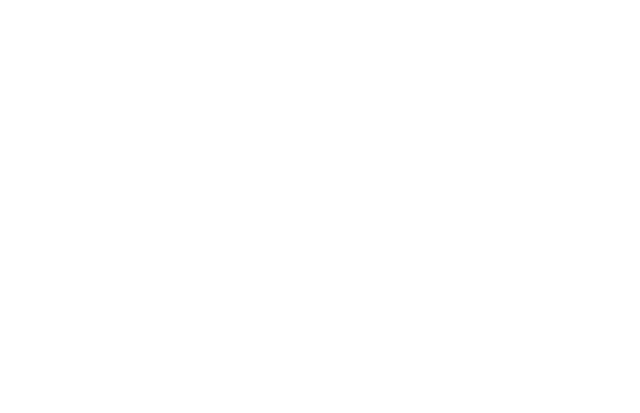
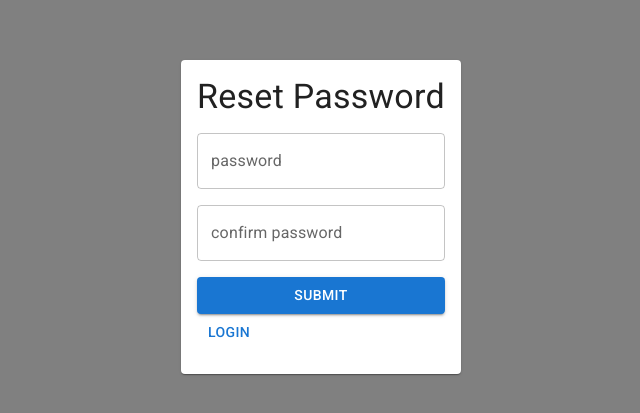
Before and after one commit to castle88/junk2, a React (Create React App) app in the folder client/: page /resetPassword/1 in a window 1280 px wide. Before the commit this address had no page. Shown: the part 183-596 px from the top of the page, without its empty margins (319-959 px from the left). Built offline with nearby package versions, Linux system fonts and the light colour scheme.

Commit message:
auth forms working

```diff
--- a/client/package.json
+++ b/client/package.json
@@ -11,6 +11,7 @@
     "@testing-library/jest-dom": "^5.16.2",
     "@testing-library/react": "^12.1.3",
     "@testing-library/user-event": "^13.5.0",
+    "axios": "^0.26.0",
     "react": "^17.0.2",
     "react-dom": "^17.0.2",
     "react-router-dom": "^6.2.1",
--- a/client/src/App.js
+++ b/client/src/App.js
@@ -2,6 +2,9 @@
 import Login from './pages/Login'
 import Register from './pages/Register'
 import Forgot from './pages/Forgot'
+import PrivateRoute from './components/PrivateRoute'
+import Reset from './pages/Reset'
+import Home from './pages/Home'
 import { CssBaseline } from "@mui/material"
 
 function App() {
@@ -10,9 +13,14 @@
     <CssBaseline />
     <Router>
       <Routes>
+        <Route exact element={<PrivateRoute />}>
+          <Route exact path='/' element={<Home />} />
+        </Route>
+
         <Route exact path='/login' element={<Login />} />
         <Route exact path='/register' element={<Register />} />
         <Route exact path='/forgotPassword' element={<Forgot />} />
+        <Route exact path='/resetPassword/:resetToken' element={<Reset />} />
       </Routes>
     </Router>
     </>
--- /dev/null
+++ b/client/src/components/PrivateRoute.js
@@ -0,0 +1,9 @@
+import { Navigate, Outlet } from 'react-router-dom'
+
+export default function PrivateRoute() {
+	let userId = localStorage.getItem('authtoken') === null ? false : true
+
+  return (
+    <>{userId ? <Outlet /> : <Navigate to='/login' />}</>
+  )
+}
--- a/client/src/pages/Forgot.jsx
+++ b/client/src/pages/Forgot.jsx
@@ -1,16 +1,18 @@
-import { Box, Card, CardContent, TextField, Typography, Button, Stack } from '@mui/material'
+import { Box, Card, CardContent, TextField, Typography, Button, Stack, formControlLabelClasses, formGroupClasses } from '@mui/material'
 import { useNavigate } from 'react-router-dom'
 import { useState } from 'react'
+import axios from 'axios'
 
 function Forgot() {
+	const { error, setError } = useState('')
+	const [sent, setSent] = useState(false)
 	const [formFields, setFormFields] = useState({
-		username: '',
 		email: '',
 	})
+	const { email } = formFields
 
 	const navigate = useNavigate()
 
-	const { username, email } = formFields
 
 	const handleChange = (e) => {
 		setFormFields((prevState) => {
@@ -21,7 +23,24 @@
 	const handleSubmit = async (e) => {
 		e.preventDefault()
 
-		console.log(formFields)
+		const config = {
+			headers: {
+				'Content-Type': 'application/json',
+			}
+		}
+		try{
+			const { data } = await axios.post('http://localhost:3333/api/auth/forgotPassword', { email }, config)
+			//setError('Email has been sent')
+			console.log(data.token)
+
+			if(data) setSent(true)
+
+		}catch(err){
+			setError(err.response.data.error)
+			setTimeout(() => {
+				setError('')
+			}, 5000)
+		}
 	}
 
 	const centerBox = {
@@ -38,8 +57,10 @@
 		<CardContent>
 			<Stack component='form' onSubmit={handleSubmit} direction='column' spacing={2}>
 				<Typography variant='h4' component='h2' gutterBottom>Forgot Password</Typography>
-				<TextField label='username' type='text' name='username' value={username} onChange={handleChange} />
+				{error !== '' && <Typography variant='body'>{error}</Typography>}
+				{sent && <Typography variant='body'>Password reset email sent</Typography>}
 				<TextField label='email' type='email' name='email' value={email} onChange={handleChange} />
+				{error !== '' && <Typography>{error}</Typography>}
 				<Button type='submit' variant='contained'>Submit</Button>
 			</Stack>
 			<Button onClick={() => navigate('/login')}>Login</Button>
--- /dev/null
+++ b/client/src/pages/Home.jsx
@@ -0,0 +1,9 @@
+import React from 'react'
+
+function Home() {
+  return (
+    <div>Home</div>
+  )
+}
+
+export default Home
--- a/client/src/pages/Login.jsx
+++ b/client/src/pages/Login.jsx
@@ -1,16 +1,18 @@
 import { Box, Card, CardContent, TextField, Typography, Button, Stack } from '@mui/material'
+import axios from 'axios'
 import { useNavigate } from 'react-router-dom'
 import { useState } from 'react'
 
 function Login() {
+	const [error, setError] = useState('')
 	const [formFields, setFormFields] = useState({
-		username: '',
 		email: '',
+		password: '',
 	})
 
 	const navigate = useNavigate()
 
-	const { username, email } = formFields
+	const { email, password } = formFields
 
 	const handleChange = (e) => {
 		setFormFields((prevState) => {
@@ -21,7 +23,25 @@
 	const handleSubmit = async (e) => {
 		e.preventDefault()
 
-		console.log(formFields)
+		const config = {
+			headers: {
+				'Content-Type': 'application/json'
+			}
+		}
+		try{
+			const { data } = await axios.post(
+				'http://localhost:3333/api/auth/login', formFields, config
+			)
+
+			localStorage.setItem('authtoken', data.token)
+
+			navigate('/')
+		}catch(err){
+			setError(err.response.data.error)
+			setTimeout(() => {
+				setError('')
+			}, 5000)
+		}
 	}
 
 	const centerBox = {
@@ -38,8 +58,9 @@
 		<CardContent>
 			<Stack component='form' onSubmit={handleSubmit} direction='column' spacing={2}>
 				<Typography variant='h4' component='h2' gutterBottom>Login</Typography>
-				<TextField label='username' type='text' name='username' value={username} onChange={handleChange} />
+				{error !== '' && <Typography variant='body'>{error}</Typography>}
 				<TextField label='email' type='email' name='email' value={email} onChange={handleChange} />
+				<TextField label='password' type='password' name='password' value={password} onChange={handleChange} />
 				<Button type='submit' variant='contained'>Submit</Button>
 			</Stack>
 			<Button onClick={() => navigate('/forgotPassword')}>Forgot Password?</Button>
--- a/client/src/pages/Register.jsx
+++ b/client/src/pages/Register.jsx
@@ -1,16 +1,19 @@
 import { Box, Card, CardContent, TextField, Typography, Button, Stack } from '@mui/material'
+import axios from 'axios'
 import { useNavigate } from 'react-router-dom'
 import { useState } from 'react'
 
 function Register() {
+	const [error, setError] = useState('')
 	const [formFields, setFormFields] = useState({
 		username: '',
 		email: '',
+		password: ''
 	})
 
 	const navigate = useNavigate()
 
-	const { username, email } = formFields
+	const { username, email, password } = formFields
 
 	const handleChange = (e) => {
 		setFormFields((prevState) => {
@@ -21,7 +24,23 @@
 	const handleSubmit = async (e) => {
 		e.preventDefault()
 
-		console.log(formFields)
+		const config = {
+			headers: {
+				"Content-Type": "application/json"
+			}
+		}
+		try{
+			const { data } = await axios.post('http://localhost:3333/api/auth/register', formFields, config)
+
+			localStorage.setItem('authtoken', data.token)
+
+			navigate('/')
+		}catch(err){
+			setError(err.response.data.error)
+			setTimeout(() => {
+				setError('')
+			}, 5000)
+		}
 	}
 
 	const centerBox = {
@@ -38,8 +57,10 @@
 		<CardContent>
 			<Stack component='form' onSubmit={handleSubmit} direction='column' spacing={2}>
 				<Typography variant='h4' component='h2' gutterBottom>Register</Typography>
+				{error !== '' && <Typography variant='body'>{error}</Typography>}
 				<TextField label='username' type='text' name='username' value={username} onChange={handleChange} />
 				<TextField label='email' type='email' name='email' value={email} onChange={handleChange} />
+				<TextField label='password' type='password' name='password' value={password} onChange={handleChange} />
 				<Button type='submit' variant='contained'>Submit</Button>
 			</Stack>
 			<Button onClick={() => navigate('/login')}>Login</Button>
--- /dev/null
+++ b/client/src/pages/Reset.jsx
@@ -0,0 +1,96 @@
+import React from 'react'
+import axios from 'axios'
+import { useParams } from 'react-router-dom'
+import { Box, Card, CardContent, TextField, Typography, Button, Stack } from '@mui/material'
+import { useNavigate } from 'react-router-dom'
+import { useState } from 'react'
+
+export default function Reset() {
+	const [error, setError] = useState('')
+	const [success, setSuccess] = useState(false)
+	const [message, setMessage] = useState('')
+	const [formFields, setFormFields] = useState({
+		password: '',
+		password2: ''
+	})
+	const { password, password2 } = formFields
+
+	const { resetToken } = useParams()
+
+	const navigate = useNavigate()
+
+
+	const handleChange = (e) => {
+		setFormFields((prevState) => {
+			return { ...prevState, [e.target.name]: e.target.value }
+		})
+	}
+
+	const formReset = () => {
+		setFormFields((prev) => {
+			return {
+				...prev,
+				password: '',
+				password2: ''
+			}
+		})
+	}
+
+	const handleSubmit = async (e) => {
+		e.preventDefault()
+
+		if(password !== password2){
+			setError('Passwords do not match')
+		}else{
+			formReset()
+			const config = {
+				headers: {
+					"Content-Type": "application/json"
+				}
+			}
+			try{
+
+				const { data } = await axios.put(`http://localhost:3333/api/auth/resetPassword/${resetToken}`, { password }, config)
+
+				console.log(data)
+				setSuccess(data.success)
+				setMessage(data.data)
+
+				setTimeout(() => {
+					navigate('/login')
+				}, 5000)
+			}catch(err){
+				setError(err.response.data.error)
+				setTimeout(() => {
+					setError('')
+				}, 5000)
+			}
+		}
+	}
+
+	const centerBox = {
+		display: 'flex',
+		justifyContent: 'center',
+		alignItems: 'center',
+		height: '100vh',
+		backgroundColor: 'hsl(0, 0%, 50%)'
+	}
+
+  return (
+    <Box sx={centerBox}>
+	<Card>
+		<CardContent>
+			<Stack component='form' onSubmit={handleSubmit} direction='column' spacing={2}>
+				<Typography variant='h4' component='h2' gutterBottom>Reset Password</Typography>
+				{error !== '' && <Typography variant='body'>{error}</Typography>}
+				{success && <Typography variant='body'>{message}</Typography>}
+				<TextField label='password' type='password' name='password' value={password} onChange={handleChange} />
+				<TextField label='confirm password' type='password' name='password2' value={password2} onChange={handleChange} />
+				<Button type='submit' variant='contained'>Submit</Button>
+			</Stack>
+			<Button onClick={() => navigate('/login')}>Login</Button>
+		</CardContent>
+	</Card>
+    </Box>
+  )
+}
```
Also changed, not shown: 1 other file (tests, documents, lock files or other folders).
